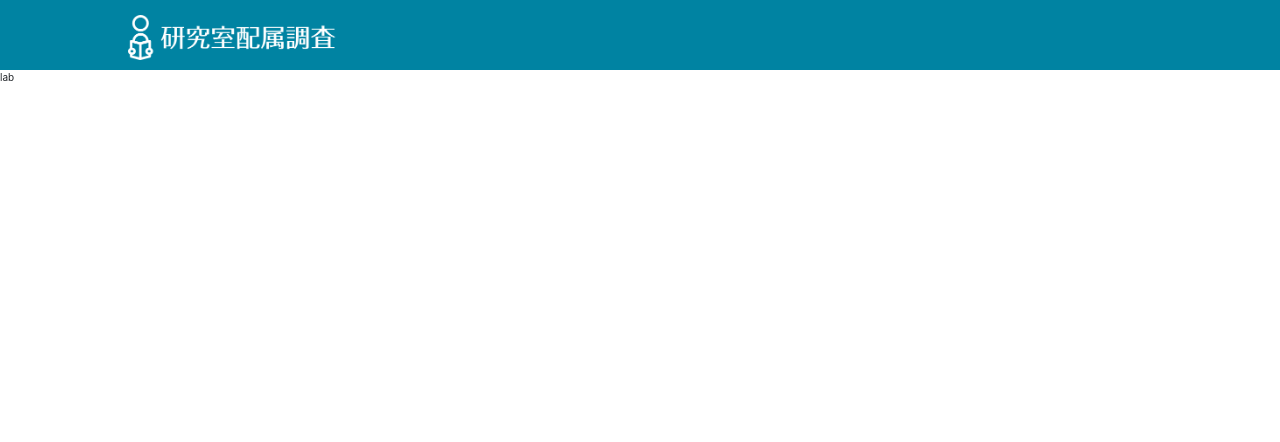
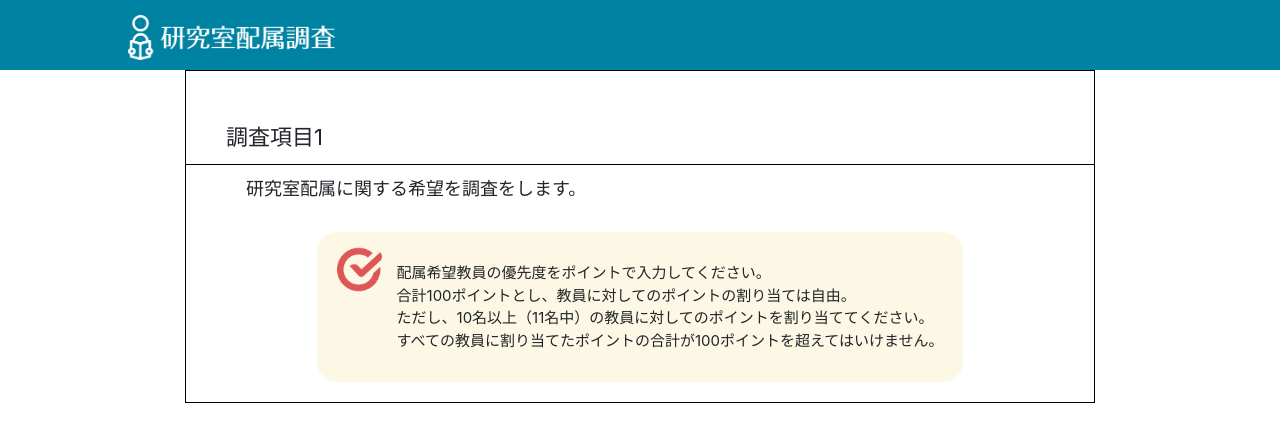
Before and after one commit to shinnosuke-K/lab-assignment-front, a Nuxt app: page /lab in a window 1280 px wide. Shown: the top 442 px of the page. Built offline with nearby package versions, Linux system fonts and the light colour scheme.

Commit message:
項目と説明文まで完成

```diff
--- /dev/null
+++ b/components/Precautions.vue
@@ -0,0 +1,48 @@
+<template>
+    <div class="container">
+        <div class="contents">
+            <img src="@/static/img/red-check-mark.png" class="red-check-mark">
+            <p class="text">
+            配属希望教員の優先度をポイントで入力してください。<br>
+            合計100ポイントとし、教員に対してのポイントの割り当ては自由。<br>
+            ただし、{{ people.num - 1}}名以上（{{ people.num }}名中）の教員に対してのポイントを割り当ててください。<br>
+            すべての教員に割り当てたポイントの合計が100ポイントを超えてはいけません。
+            </p>
+        </div>
+    </div>
+</template>
+
+<script>
+export default {
+    name: 'Precoutions',
+    props: ['people']
+}
+</script>
+
+<style scoped>
+.container {
+    display: flex; /* 要素をFlexコンテナとして定義する */
+    justify-content: center;/* flexアイテムの上下中央を指定する */
+    align-items: center; /* flexアイxテムの左右中央を指定する */
+}
+
+.contents {
+    display: flex;
+    background: #FDF8E5;
+    border-radius: 20px;
+    margin: 20px 0px;
+    padding: 0px 20px;
+}
+
+.red-check-mark {
+    height: 45px;
+    margin-right: 15px;
+    margin-top: 15px;
+}
+
+.text {
+    font-size: 1.5rem;
+    margin: 30px 0px;
+}
+
+</style>
--- /dev/null
+++ b/components/Section.vue
@@ -0,0 +1,30 @@
+<template>
+    <div>
+        <p class="title">調査項目{{ section.num }}</p>
+        <p class="supplement" v-if="section.show">{{ section.suuplement }}</p>
+    </div>
+</template>
+
+<script>
+export default {
+    name: 'Section',
+    props:['section']
+}
+</script>
+
+<style scoped>
+
+.title {
+    margin-top: 50px;
+    padding-left: 40px;
+    padding-bottom: 10px;
+    border-bottom: solid 1px black;
+    font-size: 2.2rem;
+}
+
+.supplement {
+    font-size: 1.8rem;
+    padding: 0px 60px;
+}
+
+</style>
--- a/pages/lab.vue
+++ b/pages/lab.vue
@@ -1,15 +1,39 @@
 <template>
-  <p>
-        lab
-  </p>
+    <b-container>
+        <div class="section">
+            <Section :section="section" />
+            <Precautions :people="people" />
+        </div>
+    </b-container>
 </template>
 
 <script>
+import Section from '@/components/Section'
+import Precautions from '@/components/Precautions'
+
 export default {
-
+    components: {
+        Section,
+        Precautions,
+    },
+    data() {
+        return {
+            section: {
+                num: 1,
+                show: true,
+                suuplement: "研究室配属に関する希望を調査をします。"
+            },
+            people : {
+                num: 11,
+            }
+        }
+    }
 }
 </script>
 
-<style>
-
+<style scoped>
+.section {
+    border: solid 1px black;
+    margin: 0% 100px;
+}
 </style>
```
